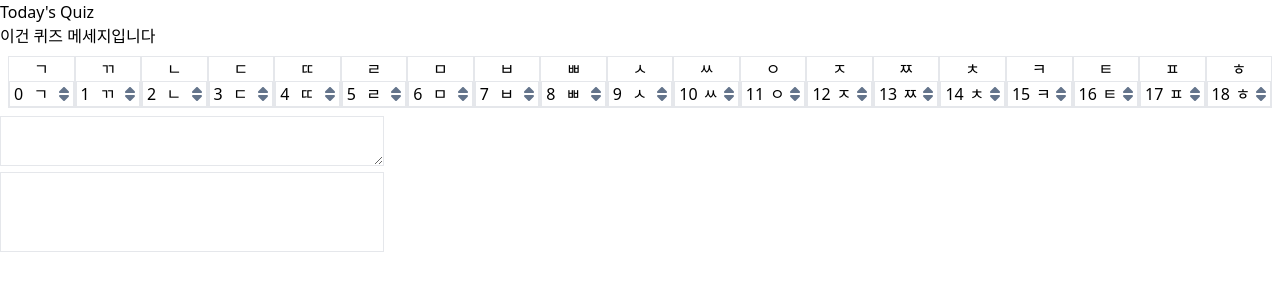
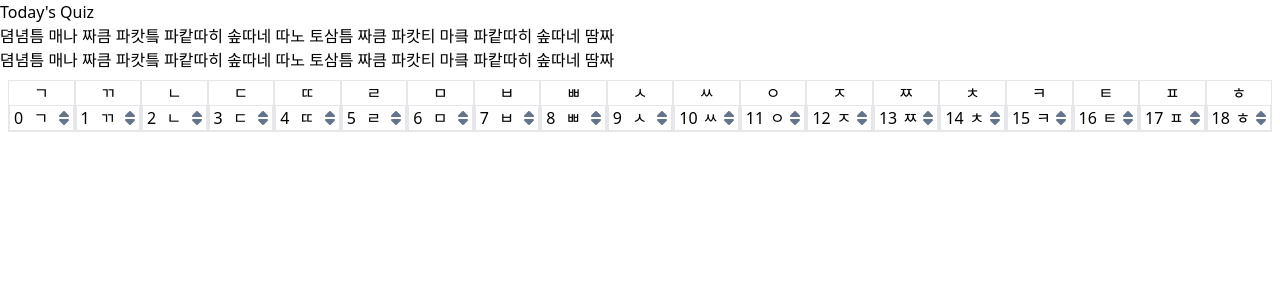
Before and after one commit to gnoeyp/krypto, a Next.js app: page /quiz in a window 1280 px wide. Shown: the top 300 px of the page. Built offline with nearby package versions, Linux system fonts and the light colour scheme.

Commit message:
feat: add sample quiz message

```diff
--- a/pages/quiz.tsx
+++ b/pages/quiz.tsx
@@ -1,13 +1,28 @@
 import { NextPage } from 'next';
 import KeyDial from '../components/KeyDial';
-import { encodeText } from '../utils/utils';
-import { useState, useMemo } from 'react';
+import { encodeText, shuffle } from '../utils/utils';
+import { useState, useMemo, useEffect } from 'react';
+
+const messages = [
+  '편견은 내가 다른 사람을 사랑하지 못하게 하고 오만은 다른 사람이 나를 사랑하지 못하게 한다',
+  '아픔이 있으면 회복이 있듯이 너의 인생도 곧 꽃들이 활짝 필 것이다',
+];
 
 const Quiz: NextPage = () => {
   const [message, setMessage] = useState<string>('');
-  const [encryptKey, setEncryptKey] = useState<number[]>([
+  const [encryptKey, setEncryptKey] = useState<number[]>([]);
+  const [decryptKey, setDecryptKey] = useState<number[]>([
     0, 1, 2, 3, 4, 5, 6, 7, 8, 9, 10, 11, 12, 13, 14, 15, 16, 17, 18,
   ]);
+
+  useEffect(() => {
+    setMessage(messages[0]);
+    setEncryptKey(
+      shuffle([
+        0, 1, 2, 3, 4, 5, 6, 7, 8, 9, 10, 11, 12, 13, 14, 15, 16, 17, 18,
+      ]),
+    );
+  }, []);
 
   const encryptedMessage = useMemo(() => {
     if (message.length > 0 && encryptKey)
@@ -15,26 +30,28 @@ const Quiz: NextPage = () => {
     return message;
   }, [encryptKey, message]);
 
+  const decryptedMessage = useMemo(() => {
+    if (encryptedMessage && encryptedMessage.length > 0 && decryptKey)
+      return encodeText(encryptedMessage.join(''), decryptKey);
+    return encryptedMessage;
+  }, [decryptKey, encryptedMessage]);
+
   const handleChange = (event: React.ChangeEvent<HTMLTextAreaElement>) => {
     setMessage(event.currentTarget.value);
   };
+
   const handleChangeKey = (index: number, value: number | string) => {
-    const newKey = [...encryptKey];
+    const newKey = [...decryptKey];
     newKey[index] = Number(value);
-    setEncryptKey(newKey);
+    setDecryptKey(newKey);
   };
 
   return (
     <div>
       <h1>Today&apos;s Quiz</h1>
-      <div>이건 퀴즈 메세지입니다</div>
-      <KeyDial onChange={handleChangeKey} encryptKey={encryptKey} />
-      <textarea
-        className="w-96 border"
-        value={message}
-        onChange={handleChange}
-      />
-      <div className="h-20 w-96 border">{encryptedMessage}</div>
+      <div>{encryptedMessage}</div>
+      <div>{decryptedMessage}</div>
+      <KeyDial onChange={handleChangeKey} encryptKey={decryptKey} />
     </div>
   );
 };
```
